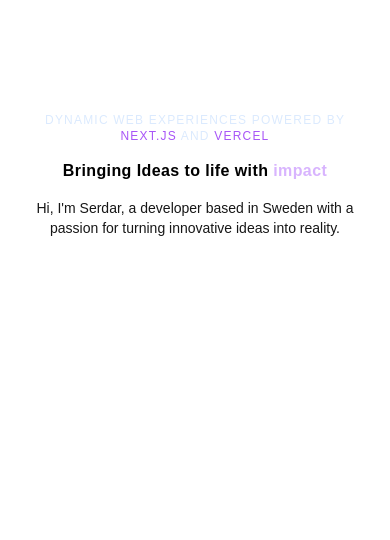
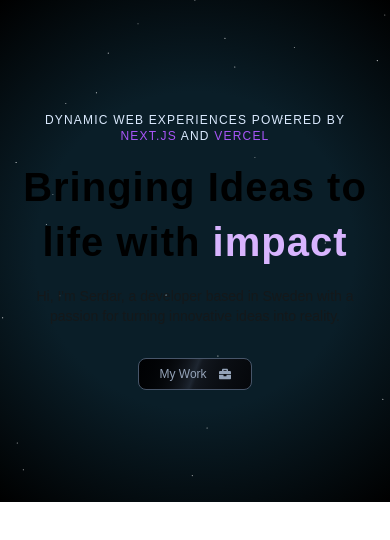
Before and after one commit to Serdar-b/portfolio, a Next.js app: page / in a window 390 px wide. Shown: the top 540 px of the page. Built offline with nearby package versions, Linux system fonts and the light colour scheme; a web font is replaced by a local one.

Commit message:
Changed hero section, added floating navbar

```diff
--- a/app/page.tsx
+++ b/app/page.tsx
@@ -1,12 +1,15 @@
 import HeroSection from "@/components/HeroSection";
+import { FloatingNav } from "@/components/ui/FloatingNavbar";
+import { FaHome } from "react-icons/fa";
 
 export default function Home() {
   return (
     <main
-      className="relative bg-custom-gradientflex items-center justify-center flex-col
+      className="relative bg-custom-gradient flex items-center justify-center flex-col
     overflow-hidden mx-auto sm:px-10 px-5"
     >
       <div className="max-w-7xl w-full">
+        <FloatingNav navItems={[{ name: "Home", link: "/", icon: <FaHome /> }]} />
         <HeroSection />
       </div>
     </main>
--- a/components/HeroSection.tsx
+++ b/components/HeroSection.tsx
@@ -1,7 +1,9 @@
 import React from "react";
-import { ShootingStars } from "./ui/shooting-stars";
-import { StarsBackground } from "./ui/stars-background";
-import { TextGenerateEffect } from "./ui/text-generate-effect";
+import { StarsBackground } from "./ui/StarsBackground";
+import { TextGenerateEffect } from "./ui/TestGenerateEffect";
+import ShimmerButton from "./ui/ShimmerButton";
+import { FaBriefcase } from "react-icons/fa";
+import { ShootingStars } from "./ui/ShootingStars";
 const HeroSection = () => {
   return (
     <div className="pb-20 pt-20">
@@ -15,19 +17,25 @@
       <div className="flex justify-center relative my-8 z-10">
         <div className="max-w-[90v] md:max-w-2xl lg:max-w-[60vw] flex flex-col items-center justify-center">
           <h1 className="uppercase tracking-widest text-xs text-center text-blue-100 max-w-80">
-            Dynamic Web Experiences Powered by{" "}
+            Dynamic Web Experiences Powered by <br />
             <span className="text-purple-500">Next.js</span> and{" "}
             <span className="text-purple-500">Vercel</span>
           </h1>
           <TextGenerateEffect
-            className=" text-center md:text-5xl lg:text-6xl "
-            words="Bringing Ideas to life with impact "
+            className=" text-center text-[40px] md:text-5xl lg:text-6xl "
+            words="Bringing Ideas to life with impact"
           />
 
-          <p className="text-center md:tracking-wider mb-4 text-sm md:text-lg lg:text-xl">
+          <p className="text-center max-w-md md:max-w-md md:tracking-wider mb-8 text-sm md:text-lg lg:text-xl opacity-80">
             Hi, I&apos;m Serdar, a developer based in Sweden with a passion for
             turning innovative ideas into reality.
           </p>
+
+          <ShimmerButton
+            title="My Work"
+            icon={<FaBriefcase />}
+            position="right"
+          />
         </div>
       </div>
     </div>
--- /dev/null
+++ b/components/ui/FloatingNavbar.tsx
@@ -0,0 +1,82 @@
+"use client";
+import React, { useState } from "react";
+import {
+  motion,
+  AnimatePresence,
+  useScroll,
+  useMotionValueEvent,
+} from "framer-motion";
+import { cn } from "@/lib/utils";
+import Link from "next/link";
+
+export const FloatingNav = ({
+  navItems,
+  className,
+}: {
+  navItems: {
+    name: string;
+    link: string;
+    icon?: JSX.Element;
+  }[];
+  className?: string;
+}) => {
+  const { scrollYProgress } = useScroll();
+
+  const [visible, setVisible] = useState(false);
+
+  useMotionValueEvent(scrollYProgress, "change", (current) => {
+    // Check if current is not undefined and is a number
+    if (typeof current === "number") {
+      let direction = current! - scrollYProgress.getPrevious()!;
+
+      if (scrollYProgress.get() < 0.05) {
+        setVisible(false);
+      } else {
+        if (direction < 0) {
+          setVisible(true);
+        } else {
+          setVisible(false);
+        }
+      }
+    }
+  });
+
+  return (
+    <AnimatePresence mode="wait">
+      <motion.div
+        initial={{
+          opacity: 1,
+          y: -100,
+        }}
+        animate={{
+          y: visible ? 0 : -100,
+          opacity: visible ? 1 : 0,
+        }}
+        transition={{
+          duration: 0.2,
+        }}
+        className={cn(
+          "flex max-w-fit  fixed top-10 inset-x-0 mx-auto border border-transparent dark:border-white/[0.2] rounded-full dark:bg-black bg-white shadow-[0px_2px_3px_-1px_rgba(0,0,0,0.1),0px_1px_0px_0px_rgba(25,28,33,0.02),0px_0px_0px_1px_rgba(25,28,33,0.08)] z-[5000] pr-2 pl-8 py-2  items-center justify-center space-x-4",
+          className
+        )}
+      >
+        {navItems.map((navItem: any, idx: number) => (
+          <Link
+            key={`link=${idx}`}
+            href={navItem.link}
+            className={cn(
+              "relative dark:text-neutral-50 items-center flex space-x-1 text-neutral-600 dark:hover:text-neutral-300 hover:text-neutral-500"
+            )}
+          >
+            <span className="block sm:hidden">{navItem.icon}</span>
+            <span className="hidden sm:block text-sm">{navItem.name}</span>
+          </Link>
+        ))}
+        <button className="border text-sm font-medium relative border-neutral-200 dark:border-white/[0.2] text-black dark:text-white px-4 py-2 rounded-full">
+          <span>Login</span>
+          <span className="absolute inset-x-0 w-1/2 mx-auto -bottom-px bg-gradient-to-r from-transparent via-blue-500 to-transparent  h-px" />
+        </button>
+      </motion.div>
+    </AnimatePresence>
+  );
+};
--- /dev/null
+++ b/components/ui/ShimmerButton.tsx
@@ -0,0 +1,30 @@
+import React from "react";
+
+const ShimmerButton = ({
+  title,
+  icon,
+  position,
+  handlePress,
+  otherStyles,
+}: {
+  title: string;
+  icon: React.ReactNode;
+  position: string;
+  handlePress?: () => void;
+  otherStyles?: string;
+}) => {
+  return (
+    // Button code
+    <button
+      className={`inline-flex gap-3 h-8 lg:h-10 text-xs lg:text-lg animate-shimmer items-center justify-center rounded-lg border border-slate-600
+  bg-[linear-gradient(110deg,#000103,45%,#1e2631,55%,#000103)] bg-[length:200%_100%] px-5 lg:px-8 font-medium
+  text-slate-400 transition-colors focus:outline-none ${otherStyles}`}
+    >
+      {position === "left" && icon}
+      {title}
+      {position === "right" && icon}
+    </button>
+  );
+};
+
+export default ShimmerButton;
--- a/components/ui/text-generate-effect.tsx
+++ b/components/ui/TestGenerateEffect.tsx
@@ -38,7 +38,7 @@
             <motion.span
               key={word + idx}
               className={`${
-                idx > 4 ? "text-purple-300" : "dark:text-white text-blac"
+                idx > 4 ? "text-purple-300" : "dark:text-white text-black"
               } opacity `}
               style={{
                 filter: filter ? "blur(10px)" : "none",
--- a/package.json
+++ b/package.json
@@ -19,6 +19,7 @@
     "next": "15.0.3",
     "react": "19.0.0-rc-66855b96-20241106",
     "react-dom": "19.0.0-rc-66855b96-20241106",
+    "react-icons": "^5.3.0",
     "simplex-noise": "^4.0.3",
     "tailwind-merge": "^2.5.4"
   },
--- a/tailwind.config.ts
+++ b/tailwind.config.ts
@@ -21,6 +21,19 @@
           custom: "#CBACF9",
         },
       },
+      animation: {
+        shimmer: "shimmer 2s linear infinite",
+      },
+      keyframes: {
+        shimmer: {
+          from: {
+            backgroundPosition: "0 0",
+          },
+          to: {
+            backgroundPosition: "-200% 0",
+          },
+        },
+      },
     },
   },
   plugins: [],
```
Also changed, not shown: components/ui/ShootingStars.tsx (renamed from components/ui/shooting-stars.tsx), components/ui/StarsBackground.tsx (renamed from components/ui/stars-background.tsx), 1 other file (tests, documents, lock files or other folders).
